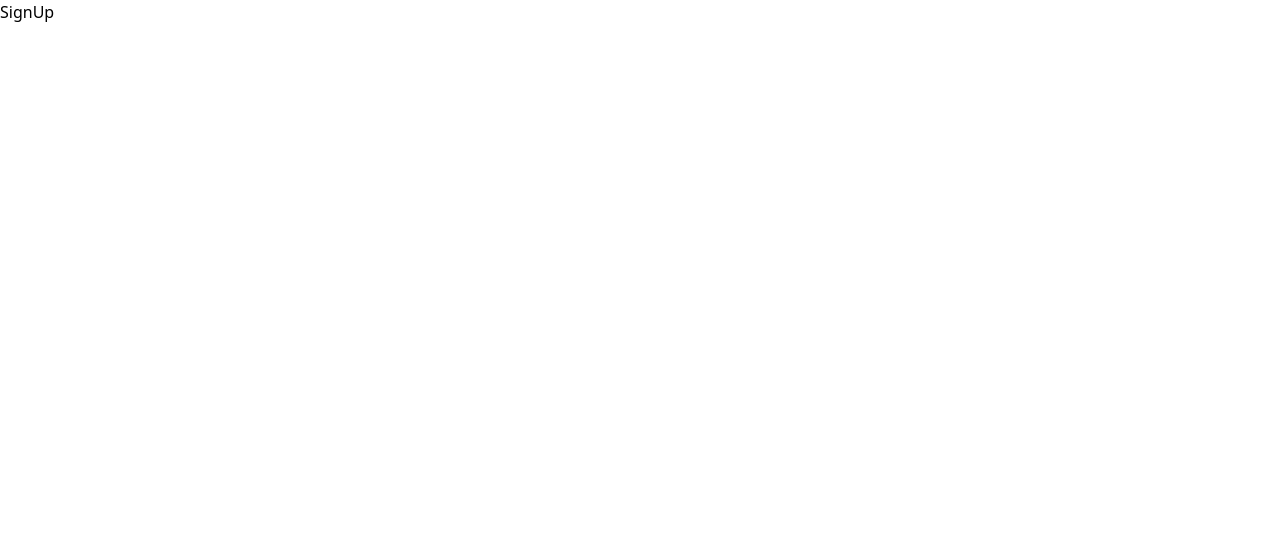
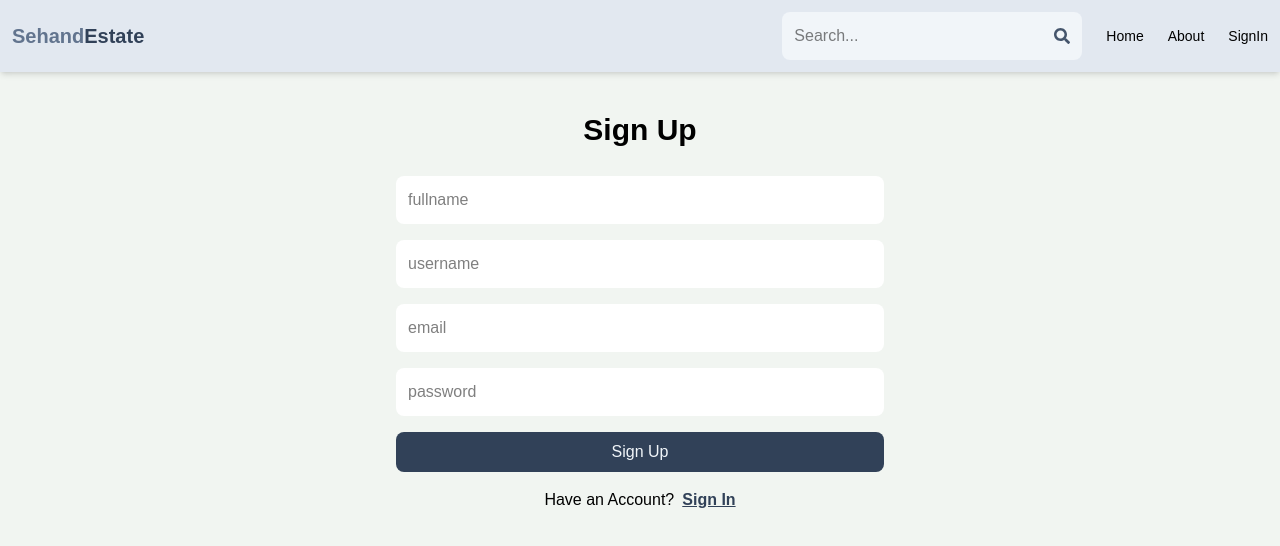
Before and after one commit to anmol153/Real-Estate-MarketPlace, a React (Vite) app in the folder Frontend/: page /sign-up in a window 1280 px wide. Shown: the top 546 px of the page. Built offline with nearby package versions, Linux system fonts and the light colour scheme.

Commit message:
Implement sign-up form with validation and update user model to include fullname

```diff
--- a/Frontend/src/App.jsx
+++ b/Frontend/src/App.jsx
@@ -5,12 +5,13 @@ import Layout from "./pages/Layout.jsx";
 const router = createBrowserRouter(
   createRoutesFromElements(
     <>
-      <Route path = "" element = {<Layout/>}/>
-      <Route path="/" element={<Home />} />
-      <Route path="/sign-in" element={<SignIn />} />
-      <Route path="/sign-up" element={<SignUp />} />
-      <Route path="/about" element={<About />} />
-      <Route path="/profile" element={<Profile />} />
+      <Route path = "" element = {<Layout/>}>
+        <Route path="/" element={<Home />} />
+        <Route path="/sign-in" element={<SignIn />} />
+        <Route path="/sign-up" element={<SignUp />} />
+        <Route path="/about" element={<About />} />
+        <Route path="/profile" element={<Profile />} />
+        </Route>
     </>
   )
 );
--- a/Frontend/src/index.css
+++ b/Frontend/src/index.css
@@ -1 +1,6 @@
 @import "tailwindcss";
+
+body{
+    background-color: rgb(241,245,241);
+    font-family: Arial, sans-serif;
+}
--- a/Frontend/src/main.jsx
+++ b/Frontend/src/main.jsx
@@ -1,8 +1,6 @@
-import { StrictMode } from 'react'
 import { createRoot } from 'react-dom/client'
 import './index.css'
 import App from './App.jsx'
-import Header from './Components/Header.jsx'
 
 createRoot(document.getElementById('root')).render(
     <>
--- a/Frontend/src/pages/SignUp.jsx
+++ b/Frontend/src/pages/SignUp.jsx
@@ -1,8 +1,23 @@
 import React from 'react'
+import { Link } from 'react-router-dom'
+const SignUp = () => {
+  const submitHandler = (e) => {};
 
-const SignUp = () => {
   return (
-    <div>SignUp</div>
+    <div className='p-3 max-w-lg mx-auto'>
+      <h1 className='text-3xl text-center font-semibold my-7'>Sign Up</h1>
+        <form onSubmit={submitHandler} className='flex flex-col gap-4'>
+          <input type="text" placeholder='fullname' className = "bg-white p-3 rounded-lg" id ="fullname" />
+          <input type="text" placeholder='username' className = "bg-white p-3 rounded-lg" id ="username" />
+          <input type="email" placeholder='email' className = "bg-white p-3 rounded-lg" id ="email" />
+          <input type="password" placeholder='password' className = "bg-white p-3 rounded-lg" id ="password" />
+          <button type='submit' className='bg-slate-700 p-2 rounded-lg text-slate-100 hover:opacity-95 disabled:opacity-80'>Sign Up</button>
+        </form>
+        <div className='flex justify-center items-center gap-2 my-4'>
+          <p>Have an Account?</p>
+          <Link to="/sign-in" className='text-slate-700 font-semibold underline'>Sign In</Link>
+        </div>
+    </div>
   )
 }
 
```
Also changed, not shown: 2 other files (tests, documents, lock files or other folders).
